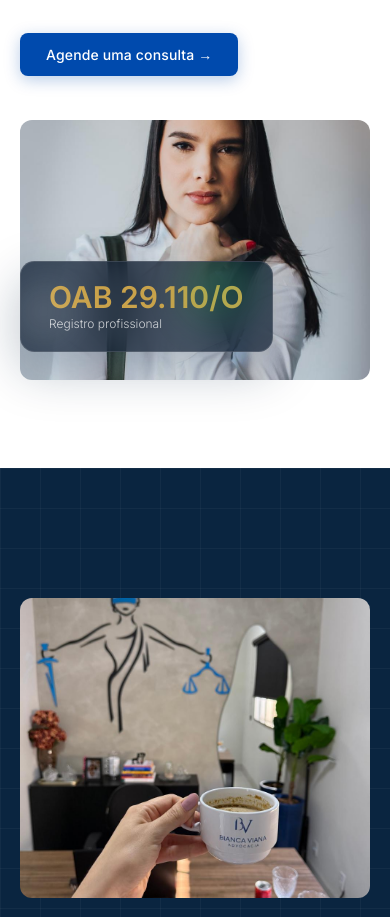
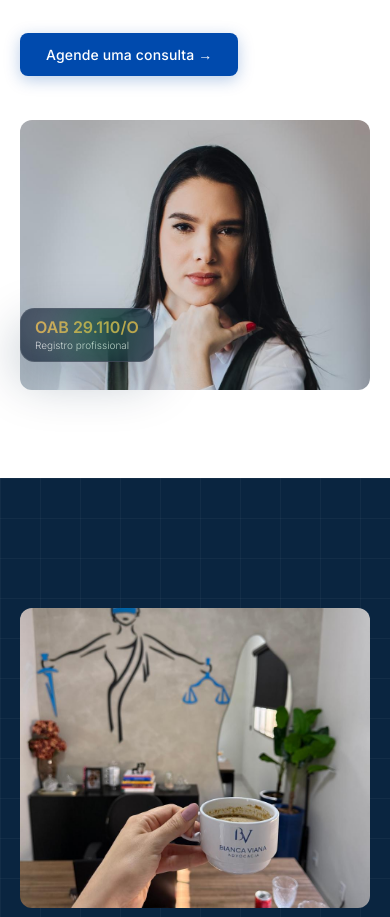
Before and after one commit to IanEichler/sitearquitetura, a website built with Vite: page index.html in a window 390 px wide. Shown: the part 3208-4125 px from the top of the page. Built offline with nearby package versions, Linux system fonts and the light colour scheme; some packages are replaced by stand-ins of ours; no server answers; the database is empty; a web font is replaced by a local one.

Commit message:
Ajusta foto da secao Sobre no mobile
Reduz altura do container e reposiciona imagem verticalmente para melhor enquadramento do rosto. Diminui card OAB (padding e fontes menores).

```diff
--- a/src/style.css
+++ b/src/style.css
@@ -1426,9 +1426,11 @@ button:focus-visible, .btn:focus-visible {
 
   .sobre-grid { grid-template-columns: 1fr; gap: 44px; }
   .sobre-media { position: static; }
-  .sobre-float-card { left: 0; }
-  .sobre-img-wrap { height: 300px; }
-  .sobre-img-wrap img { object-position: 40% center; }
+  .sobre-float-card { left: 0; padding: 10px 14px; }
+  .sobre-float-card .float-num { font-size: 16px; }
+  .sobre-float-card .float-label { font-size: 10px; }
+  .sobre-img-wrap { height: 290px; }
+  .sobre-img-wrap img { object-position: 40% 20%; }
 
   .services-carousel { gap: 10px; }
   .service-card { flex: 0 0 100%; min-height: 200px; padding: 26px 22px; }
@@ -1463,8 +1465,8 @@ button:focus-visible, .btn:focus-visible {
   .process-steps { grid-template-columns: 1fr; }
   .hero-title { font-size: clamp(28px, 8.5vw, 40px); }
 
-  .sobre-img-wrap { height: 260px; }
-  .sobre-img-wrap img { object-position: 38% center; }
+  .sobre-img-wrap { height: 270px; }
+  .sobre-img-wrap img { object-position: 38% 20%; }
   .mobile-link { font-size: 26px; }
 
   .ebook-card { grid-template-columns: 1fr; text-align: center; }
```
